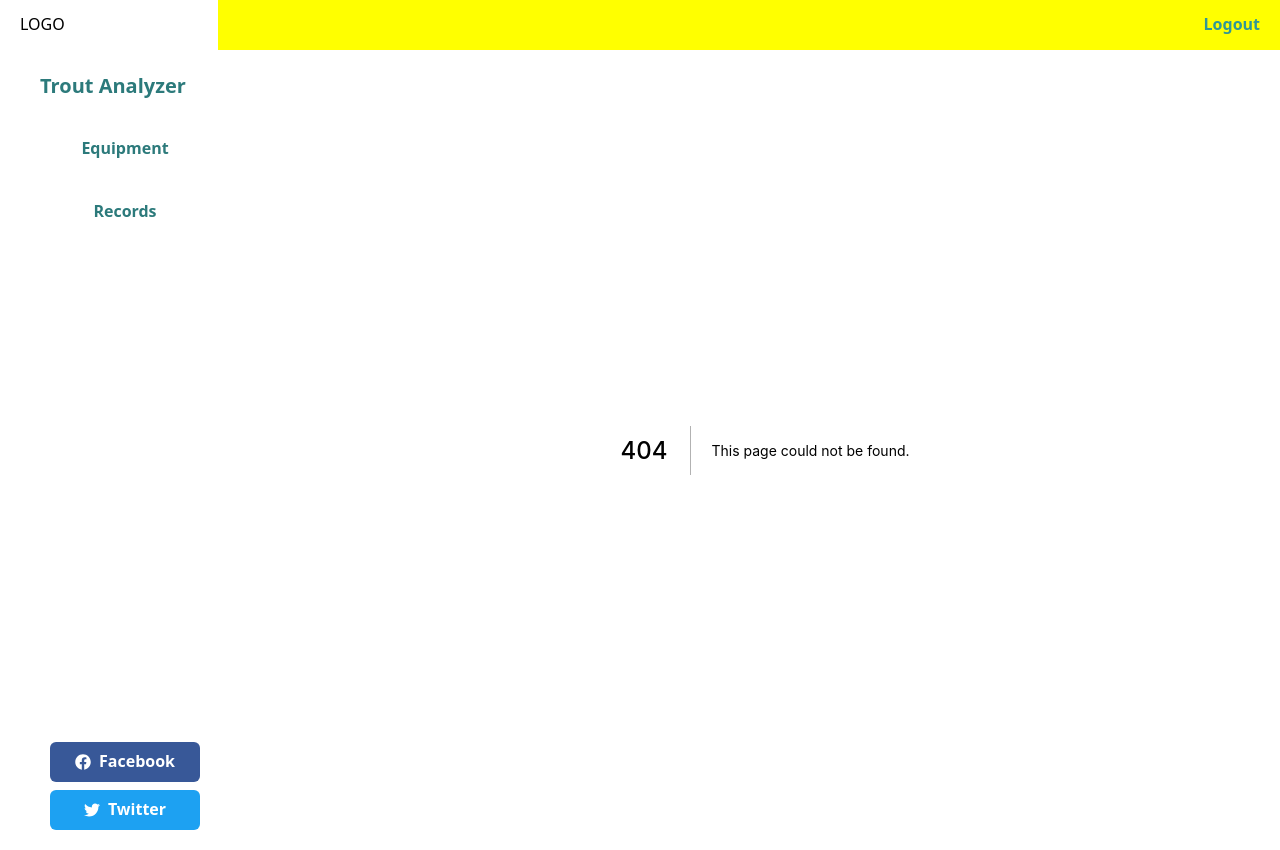
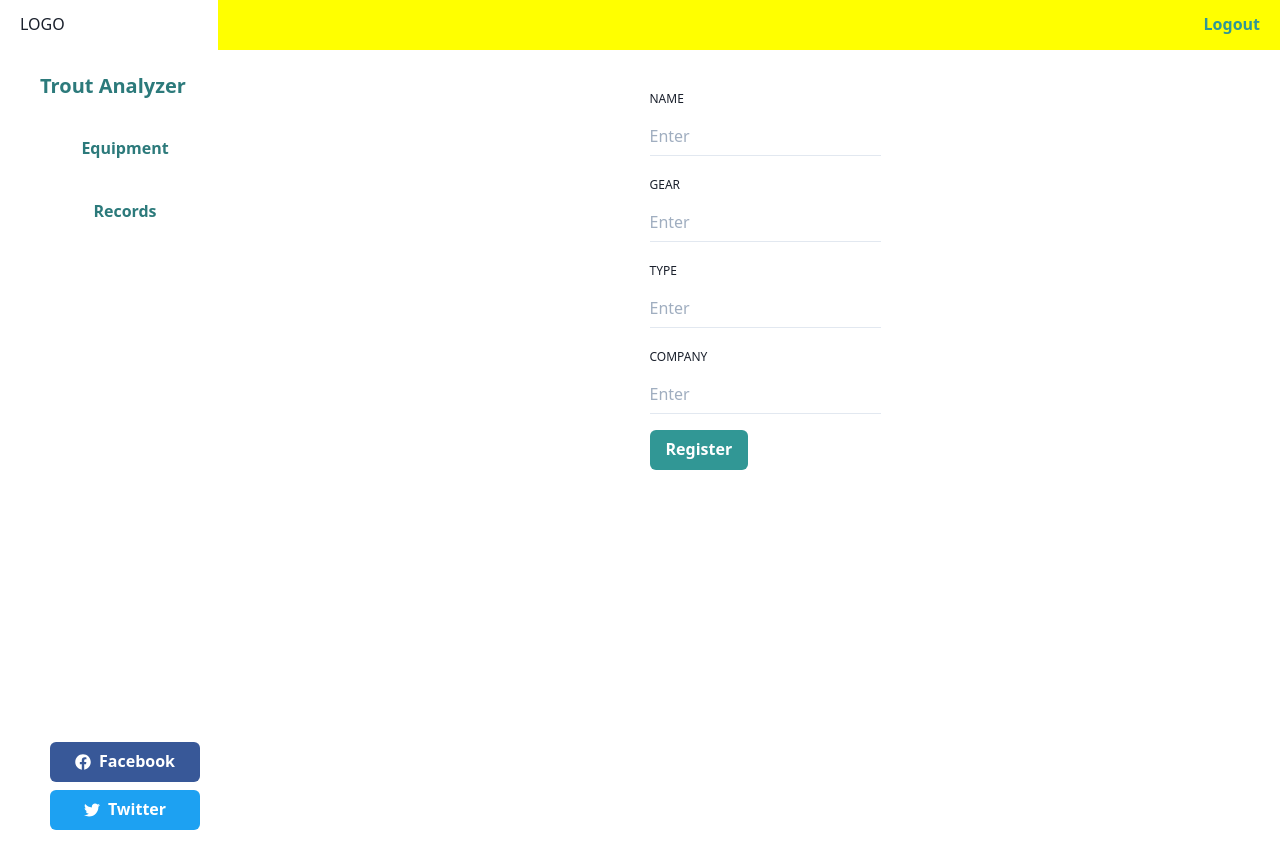
Before and after one commit to ksk-yoshiura/trout-analyzer-front, a Next.js app: page /records/serial_register in a window 1280 px wide. Before the commit this address had no page. Built offline with nearby package versions, Linux system fonts and the light colour scheme.

Commit message:
serial records url

```diff
--- /dev/null
+++ b/src/components/page/records/serial_register.tsx
@@ -0,0 +1,7 @@
+import RecordSerialRegisterForm from '../../model/records/RecordSerialRegisterForm'
+
+export default function SerialRegister(): JSX.Element {
+  return (
+      <RecordSerialRegisterForm />
+  );
+}
--- /dev/null
+++ b/src/pages/records/serial_register.tsx
@@ -0,0 +1,7 @@
+import SerialRegister from '../../components/page/records/serial_register';
+
+export default function Register(): JSX.Element {
+  return (
+    <SerialRegister />
+  );
+}
```
